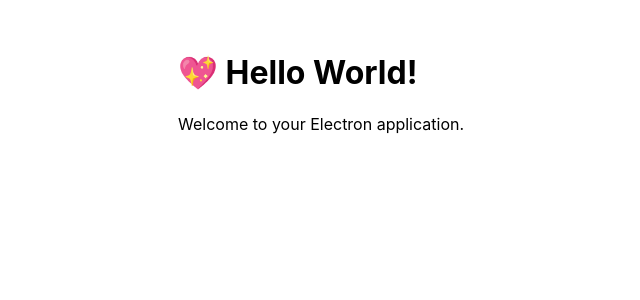
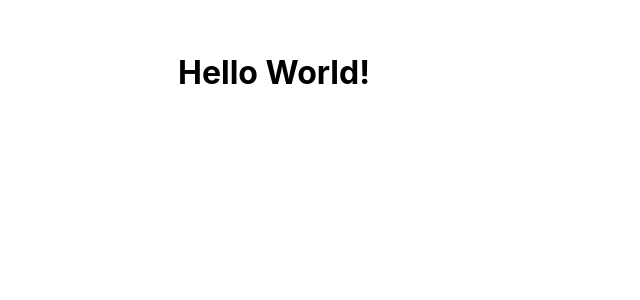
Before and after one commit to mihasket/cozy, a Vue app: page / in a window 1280 px wide. Shown: the top 300 px of the page, without its empty margins (158-798 px from the left). Built offline with nearby package versions, Linux system fonts and the light colour scheme.

Commit message:
refactor: project structure

```diff
--- a/forge.config.mjs
+++ b/forge.config.mjs
@@ -30,12 +30,12 @@
             config: {
                 build: [
                     {
-                        entry: 'src/main.ts',
+                        entry: 'src/main/main.ts',
                         config: 'vite.main.config.mjs',
                         target: 'main',
                     },
                     {
-                        entry: 'src/preload.ts',
+                        entry: 'src/preload/preload.ts',
                         config: 'vite.preload.config.mjs',
                         target: 'preload',
                     },
--- a/src/App.vue
+++ /dev/null
@@ -1,8 +0,0 @@
-<template>
-    <h1>💖 Hello World!</h1>
-    <p>Welcome to your Electron application.</p>
-</template>
-
-<script setup lang="ts">
-    console.log('👋 This message is being logged by "App.vue", included via Vite')
-</script>
--- a/src/main.ts
+++ b/src/main/main.ts
@@ -51,6 +51,3 @@
         app.quit()
     }
 })
-
-// In this file you can include the rest of your app's specific main process
-// code. You can also put them in separate files and import them here.
--- /dev/null
+++ b/src/renderer/App.vue
@@ -0,0 +1,7 @@
+<template>
+    <h1>Hello World!</h1>
+</template>
+
+<script setup lang="ts">
+    console.log('This message is being logged by "App.vue", included via Vite')
+</script>
--- a/index.html
+++ b/src/renderer/index.html
@@ -6,6 +6,6 @@
     </head>
     <body>
         <div id="app"></div>
-        <script type="module" src="/src/renderer.ts"></script>
+        <script type="module" src="/renderer.ts"></script>
     </body>
 </html>
```
Also changed, not shown: vite.renderer.config.mjs (+5 -4 lines), src/preload/preload.ts (renamed from src/preload.ts), src/renderer/index.css (renamed from src/index.css), src/renderer/renderer.ts (renamed from src/renderer.ts).
